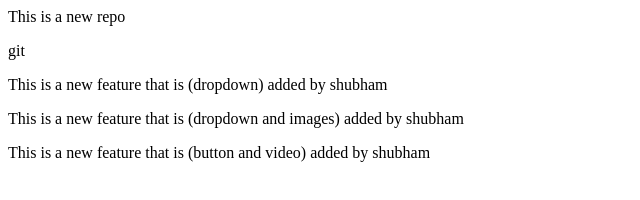
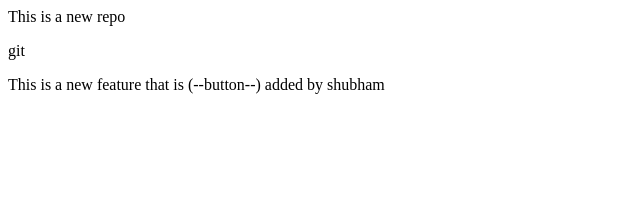
Before and after one commit to scwinjitselflearning/local_repo_01_github, a plain HTML site: page index.html in a window 1280 px wide. Shown: the whole page, without its empty margins (0-640 px from the left). Drawn offline with Linux system fonts and the light colour scheme.

Commit message:
Added_button_@feature_01

```diff
--- a/index.html
+++ b/index.html
@@ -1,4 +1,2 @@
 <p> This is a new repo <p>git
-<p> This is a new feature that is (dropdown) added by shubham </p>
-<p> This is a new feature that is (dropdown and images) added by shubham </p>
-<p> This is a new feature that is (button and video) added by shubham </p>
+<p> This is a new feature that is (--button--) added by shubham </p>
```
